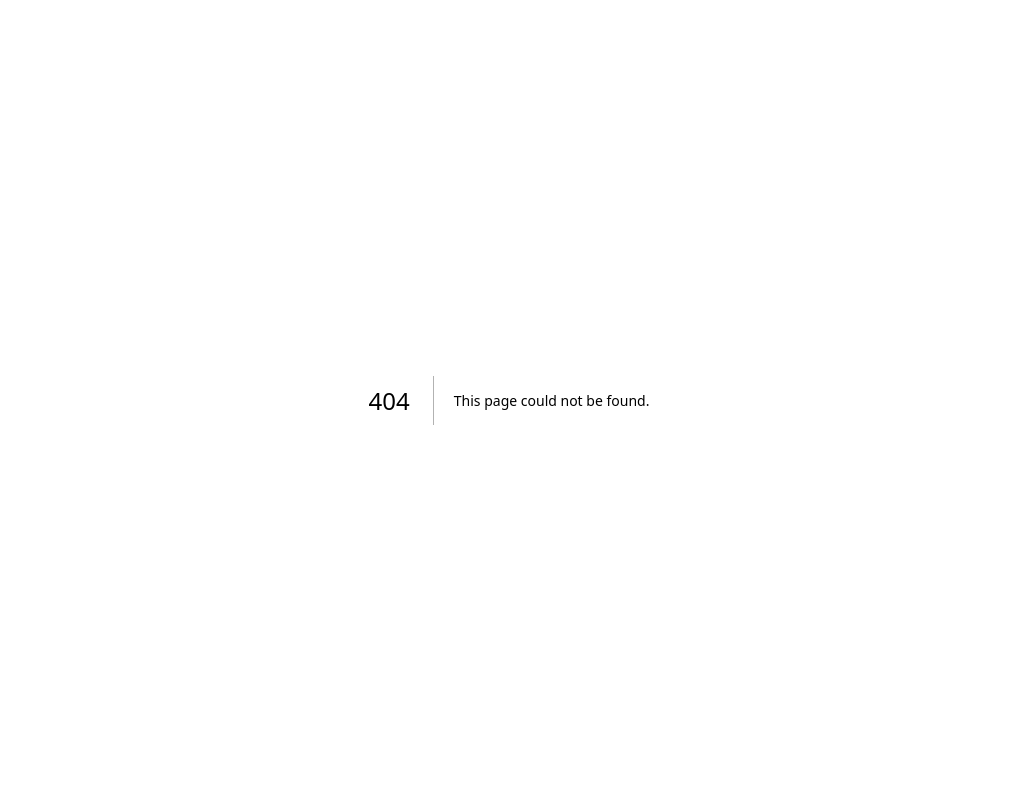
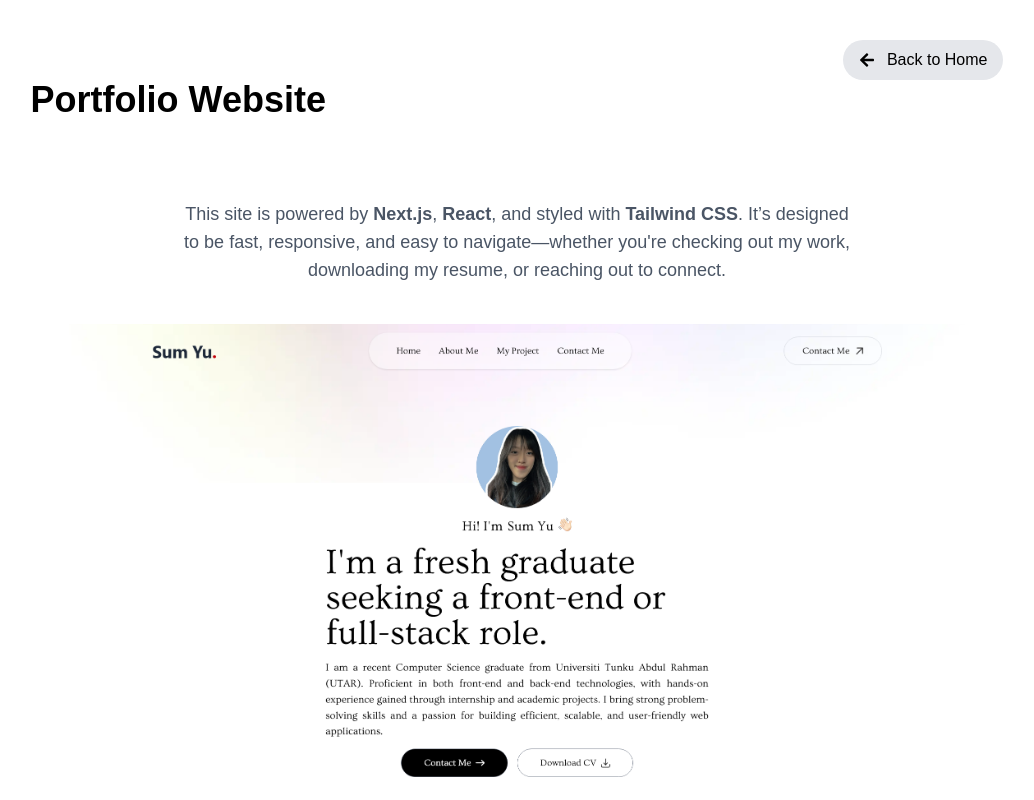
Before and after one commit to SumYu02/portfolio-website, a Next.js app: page /portfolio in a window 1280 px wide. Before the commit this address had no page. Shown: the top 800 px of the page, without its empty margins (131-1165 px from the left). Built offline with nearby package versions, Linux system fonts and the light colour scheme; a web font is replaced by a local one.

Commit message:
portfolio page

```diff
--- /dev/null
+++ b/app/components/Footer.jsx
@@ -0,0 +1,43 @@
+import React from "react";
+import Image from "next/image";
+import { assets } from "@/assets/assets";
+import Link from "next/link";
+
+const Footer = () => {
+  return (
+    <div id="contact" className="sm:pt-20 mt-20">
+      <div className="text-center">
+        <h1 className="text-3xl font-bold text-gray-800 font-sans mb-2">
+          Sum Yu<span className="text-red-700 text-3xl">.</span>
+        </h1>
+
+        <div className="w-max flex items-center gap-2 mx-auto">
+          <Image src={assets.mail_icon} alt="" className="w-6 " />{" "}
+          syu22918@gmail.com
+        </div>
+      </div>
+
+      <div className="text-center mt-12 sm:flex justify-between border-t border-gray-400 mx-[10%] py-6">
+        <p>© 2025 Sum Yu. All rights reserved.</p>
+        <ul className="flex gap-10 items-center justify-center mt-4 sm:mt-0">
+          <li>
+            <a target="_blank" href="https://github.com/SumYu02">
+              Github
+            </a>
+          </li>
+          <li>
+            <a
+              target="_blank"
+              href="https://www.linkedin.com/in/sum-yu-2a880631b/?trk=public-profile-join-page"
+            >
+              LinkedIn
+            </a>
+          </li>
+          <li></li>
+        </ul>
+      </div>
+    </div>
+  );
+};
+
+export default Footer;
--- a/app/components/MyProject.jsx
+++ b/app/components/MyProject.jsx
@@ -23,7 +23,7 @@ const projects = [
     description:
       "Built with modern web technologies to highlight projects, resume, and contact information.",
     image: assets.portfolio_image,
-    path: "/pomotask",
+    path: "/portfolio",
   },
   // Add more projects here
 ];
--- a/app/components/Navbar.jsx
+++ b/app/components/Navbar.jsx
@@ -99,11 +99,6 @@ const Navbar = () => {
               </a>
             </li>
             <li>
-              <Link href="/keysound" onClick={closeMenu}>
-                KeySound
-              </Link>
-            </li>
-            <li>
               <a href="#contact" onClick={closeMenu}>
                 Contact Me
               </a>
--- a/app/page.js
+++ b/app/page.js
@@ -3,6 +3,7 @@ import Header from "./components/Header";
 import Navbar from "./components/Navbar";
 import About from "./components/About";
 import MyProject from "./components/MyProject";
+import Footer from "./components/Footer";
 
 export default function Home() {
   return (
@@ -11,6 +12,7 @@ export default function Home() {
       <Header />
       <About />
       <MyProject />
+      <Footer />
     </>
   );
 }
--- /dev/null
+++ b/app/portfolio/page.js
@@ -0,0 +1,67 @@
+import React from "react";
+import Link from "next/link";
+import { FaArrowLeft } from "react-icons/fa";
+import { assets } from "@/assets/assets";
+import Image from "next/image";
+
+const Portfolio = () => {
+  return (
+    <div className="min-h-screen flex flex-col">
+      <div className="w-full px-[12%] pt-10 ml-2 scroll-mt-20 flex-1">
+        <div className="flex justify-end">
+          <Link
+            href="/"
+            className="flex flex-row gap-3 items-center px-4 py-2 rounded-full bg-gray-200"
+          >
+            <FaArrowLeft />
+            <span className="hidden sm:inline">Back to Home</span>
+          </Link>
+        </div>
+
+        <div>
+          <h1 className="text-4xl font-bold">Portfolio Website</h1>
+
+          <p className="mt-20 text-lg text-gray-600 text-center max-w-2xl mx-auto">
+            This site is powered by{" "}
+            <span className="font-semibold">Next.js</span>,{" "}
+            <span className="font-semibold">React</span>, and styled with{" "}
+            <span className="font-semibold">Tailwind CSS</span>. It’s designed
+            to be fast, responsive, and easy to navigate—whether you're checking
+            out my work, downloading my resume, or reaching out to connect.
+          </p>
+        </div>
+
+        <div className="mt-10 flex justify-center items-center max-w-4xl mx-auto cursor-pointer hover:scale-105 transition-all duration-300">
+          <Image src={assets.portfolio_image} alt="" />
+        </div>
+
+        <p className="text-2xl font-bold text-gray-600 mt-20 text-center">
+          Code Structure
+        </p>
+        {/* <p className="text-gray-600 text-md text-justify max-w-4xl mx-auto"></p> */}
+        <div className="mt-6 flex justify-center items-center max-w-4xl mx-auto cursor-pointer hover:scale-105 transition-all duration-300">
+          <Image src={assets.code_structure} alt="" className="rounded-lg" />
+        </div>
+        <div className="mt-6">
+          <p className="text-gray-600 text-md text-justify max-w-4xl mx-auto">
+            This portfolio website does not integrate any external APIs and is
+            built purely with React and Tailwind CSS. It serves as a personal
+            project to deepen my understanding of component-based development
+            and responsive design using modern frontend technologies. The focus
+            is on clean UI, modular structure, and gaining hands-on experience
+            with the React and Tailwind CSS ecosystem.Additionally, it serves as
+            a showcase for projects I have previously contributed to.
+          </p>
+        </div>
+      </div>
+
+      <footer className="mt-16 w-full bg-gray-100 border-t border-gray-200 py-6 flex flex-col items-center text-center text-gray-600 text-sm">
+        <div>
+          &copy; {new Date().getFullYear()} Sum Yu. All rights reserved.
+        </div>
+      </footer>
+    </div>
+  );
+};
+
+export default Portfolio;
--- a/assets/assets.js
+++ b/assets/assets.js
@@ -65,6 +65,7 @@ import firebase_logo from "./firebase-logo.png";
 import cursor_logo from "./cursor-logo.png";
 import pomodoro_logo from "./pomodoro-logo.jpg";
 import portfolio_image from "./portfolio-image.png";
+import code_structure from "./code_structure.png";
 
 export const assets = {
   user_image,
@@ -134,6 +135,7 @@ export const assets = {
   firebase_logo,
   pomodoro_logo,
   portfolio_image,
+  code_structure,
 };
 
 export const workData = [
```
Also changed, not shown: assets/code_structure.png (added).
